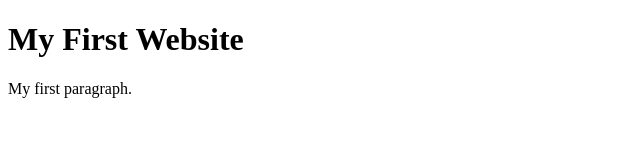
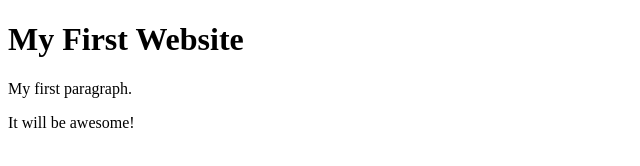
Before and after one commit to holydins/codersrank-exercises, a website: page index.html in a window 1280 px wide. Shown: the whole page, without its empty margins (0-640 px from the left). Drawn offline with Linux system fonts and the light colour scheme.

Commit message:
Add index

```diff
--- a/index.html
+++ b/index.html
@@ -7,6 +7,7 @@
 
     <h1>My First Website</h1>
     <p>My first paragraph.</p>
+    <p>It will be awesome!</p>
 
   </body>
 </html>
```
